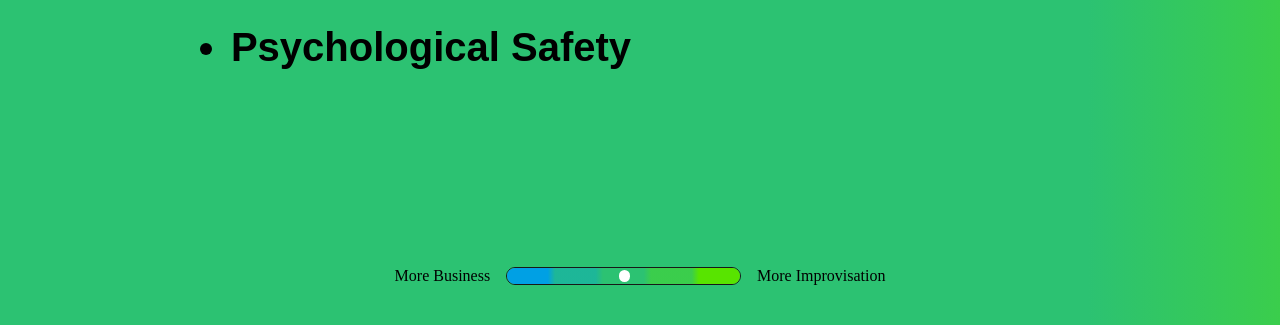
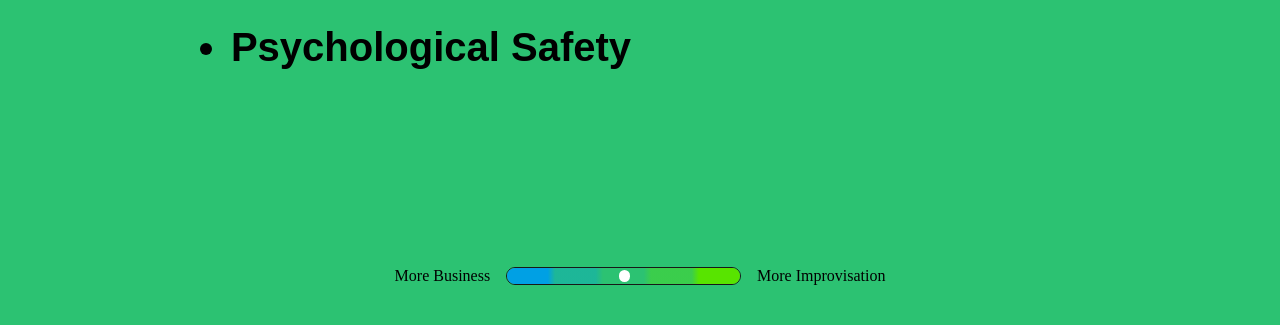
Before and after one commit to H3rby7/advance, a website: page index.html in a window 1280 px wide. Shown: the part 475-800 px from the top of the page. Drawn offline with Linux system fonts and the light colour scheme.

Commit message:
fix slides background to be one color no gradient

```diff
--- a/slider-colors.css
+++ b/slider-colors.css
@@ -28,24 +28,32 @@
 .slide:nth-child(1),
 .slider__navlink:nth-child(1) {
   background-color: var(--color-business);
+}
+.slider__navlink:nth-child(1) {
   background: linear-gradient(90deg, var(--color-business) var(--slider-gradient-at), var(--color-business-improv) 100%);
 }
 
 .slide:nth-child(2),
 .slider__navlink:nth-child(2) {
   background-color: var(--color-business-improv);
+}
+.slider__navlink:nth-child(2) {
   background: linear-gradient(90deg, var(--color-business-improv) 0%, var(--color-business-improv) var(--slider-gradient-at), var(--color-both) 100%);
 }
 
 .slide:nth-child(3),
 .slider__navlink:nth-child(3) {
   background-color: var(--color-both);
+}
+.slider__navlink:nth-child(3) {
   background: linear-gradient(90deg, var(--color-both) 0%, var(--color-both) var(--slider-gradient-at), var(--color-improv-business) 100%);
 }
 
 .slide:nth-child(4),
 .slider__navlink:nth-child(4) {
   background-color: var(--color-improv-business);
+}
+.slider__navlink:nth-child(4) {
   background: linear-gradient(90deg, var(--color-improv-business) 0%, var(--color-improv-business) var(--slider-gradient-at), var(--color-improv) 100%);
 }
 
```
